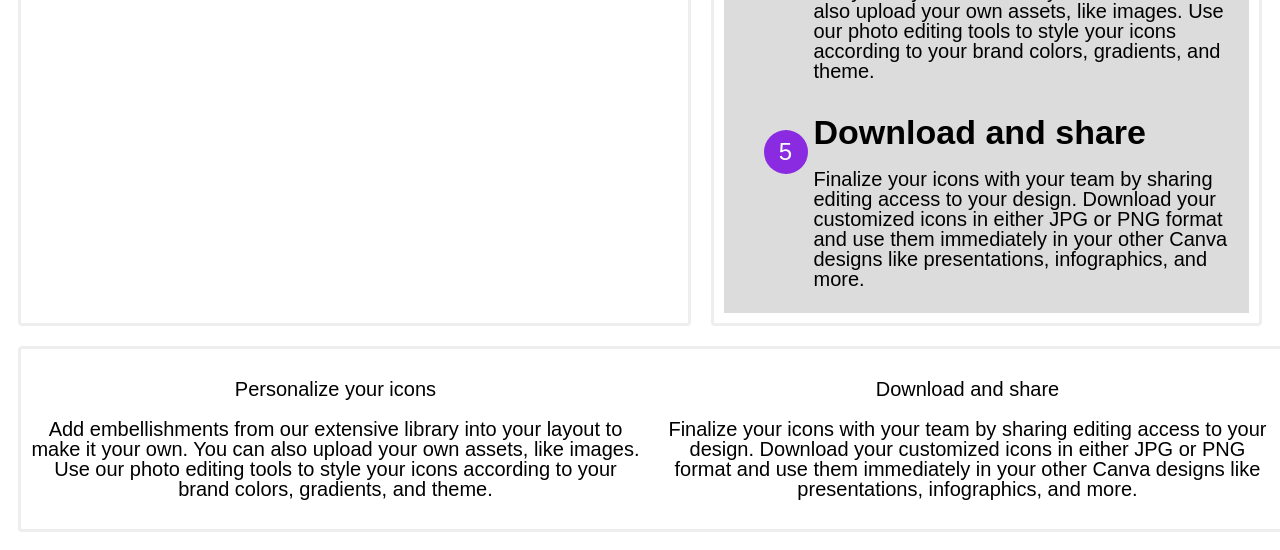
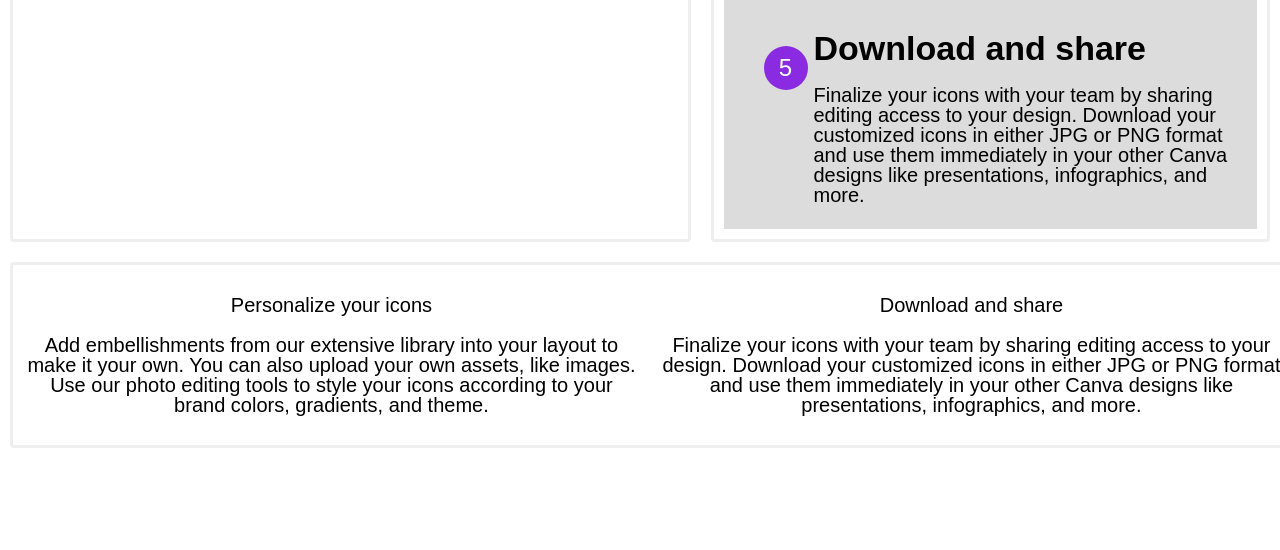
Before and after one commit to SemenZamay/test-project, a plain HTML site: page index.html in a window 1280 px wide. Shown: the part 792-1342 px from the top of the page. After the commit the page ends 1240 px from the top, so only its background shows below. Drawn offline with Linux system fonts and the light colour scheme.

Commit message:
bug fix-3 -- ex. 10.01

```diff
--- a/style.css
+++ b/style.css
@@ -1,5 +1,6 @@
 body {
     font-family: Arial, Helvetica, sans-serif;
+    margin: 0;
 }
 
 h1 {
@@ -66,7 +67,8 @@ ol li .label {
 
 .wrap {
     display: grid;
-    grid-template-rows: 2;
+    grid-template-rows: repeat(2, 1fr);
+    height: 100vh;
 }
 
 .flex-container {
@@ -92,7 +94,6 @@ ol li .label {
 }
 
 .flex-item {
-    line-height: 100px;
     margin: 10px;
     text-align: center;
     font-size: 24px;
```
